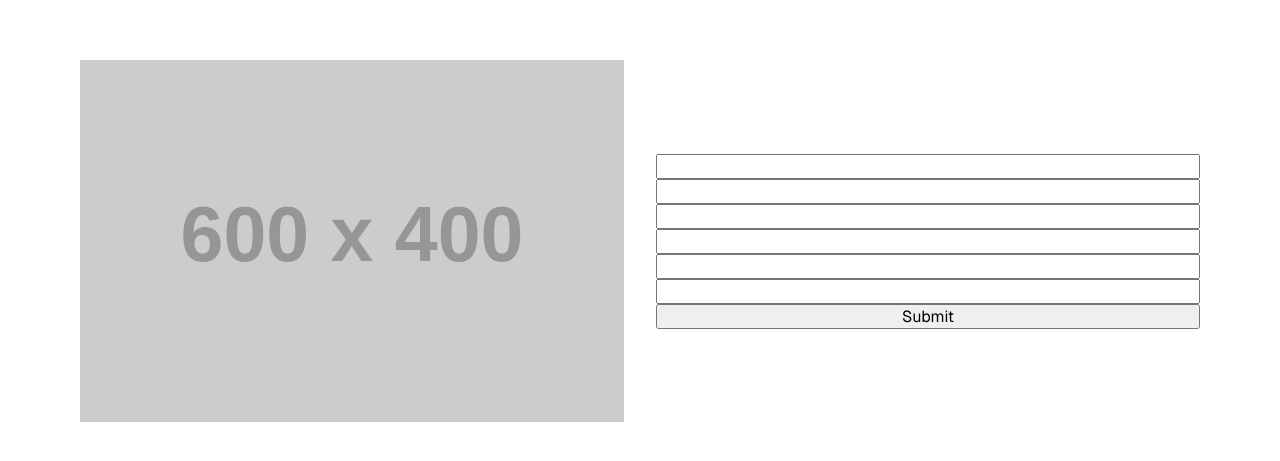
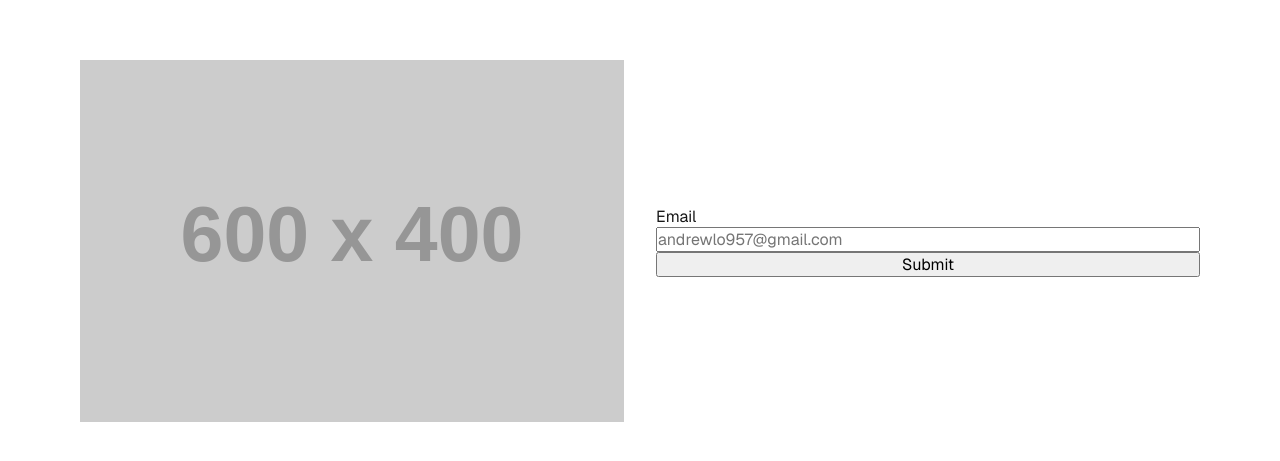
Before and after one commit to lomeintheory/ollie-form, a Next.js app: page / in a window 1280 px wide. Shown: the part 159-620 px from the top of the page. Built offline with nearby package versions, Linux system fonts and the light colour scheme.

Commit message:
set up form validation for email input field

```diff
--- a/src/app/page.module.css
+++ b/src/app/page.module.css
@@ -41,6 +41,11 @@
   width: 100%;
 }
 
+.inputFieldContainer {
+  display: flex;
+  flex-direction: column;
+}
+
 @media (max-width: 768px) {
   .mainContainer {
     flex-direction: column;
--- a/src/app/page.tsx
+++ b/src/app/page.tsx
@@ -1,7 +1,35 @@
+'use client';
+
 import Image from 'next/image';
 import styles from './page.module.css';
+import { zodResolver } from '@hookform/resolvers/zod';
+import { userSignUpSchema } from './validators/UserSignUpSchema';
+import { SubmitHandler, useForm } from 'react-hook-form';
+
+interface FormData {
+  email: string;
+  password: string;
+  confirmPassword: string;
+  petName: string;
+  petWeight: string;
+  idealPetWeight?: string;
+}
 
 export default function Home() {
+  const {
+    handleSubmit,
+    register,
+    formState: { errors },
+  } = useForm<FormData>({
+    resolver: zodResolver(userSignUpSchema),
+    mode: 'onBlur',
+    reValidateMode: 'onBlur',
+  });
+
+  const formSubmit: SubmitHandler<FormData> = data => {
+    console.log(data);
+  };
+
   return (
     <div className={styles.page}>
       <main className={styles.mainContainer}>
@@ -15,13 +43,23 @@ export default function Home() {
             priority
           />
         </div>
-        <form className={styles.signUpForm}>
+        <form className={styles.signUpForm} onSubmit={handleSubmit(formSubmit)}>
+          <div className={styles.inputFieldContainer}>
+            <label htmlFor='email'>Email</label>
+            <input
+              type='email'
+              id='email'
+              placeholder='andrewlo957@gmail.com'
+              {...register('email')}
+            />
+            {errors.email && <div>{errors.email.message}</div>}
+          </div>
+
+          {/* <input />
           <input />
           <input />
           <input />
-          <input />
-          <input />
-          <input />
+          <input /> */}
           <button>Submit</button>
         </form>
       </main>
```
